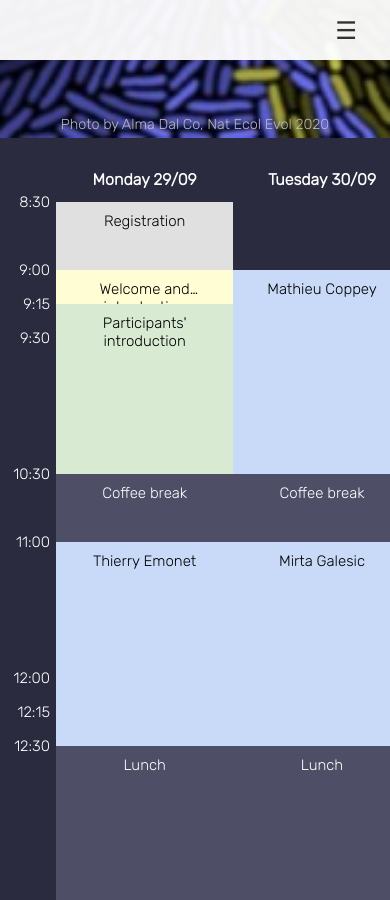
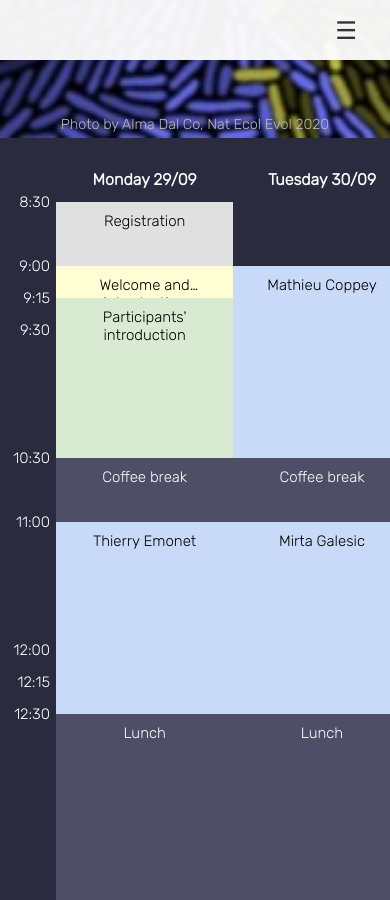
Before and after one commit to almadalcoschool/almadalcoschool.github.io, a Jekyll site: the page built from scientific_program.html, in a window 390 px wide and 900 px high, scrolled down 412 px. Built offline with Jekyll 4.4.1, drawn with Linux system fonts in a browser that asks for light colours; nearby versions of some CDN libraries.

Commit message:
padding mobile

```diff
--- a/scientific_program.html
+++ b/scientific_program.html
@@ -298,8 +298,7 @@ image: /images/home/paper_natEcoEvol2020.jpg
       /* Indicatore “toccabile” per aprire il popup */
       .tg tbody td:not(:first-child){ cursor: pointer; }
 
-      /* Righe leggermente più alte */
-      .tg{ --row-min: 34px;}
+      .tg{ --row-min: 32px;}
         .tg td, .tg th{
           padding-top: 10px;
           padding-bottom: 10px;
```
